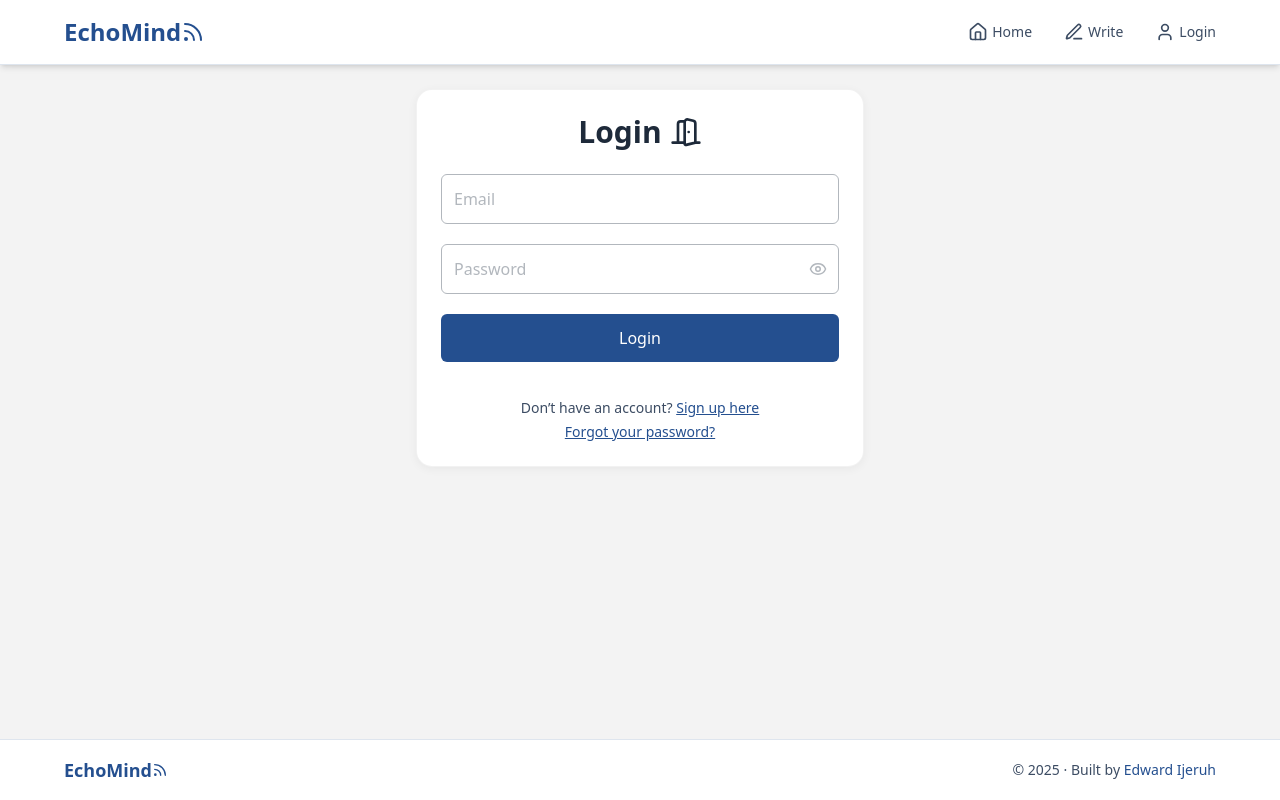
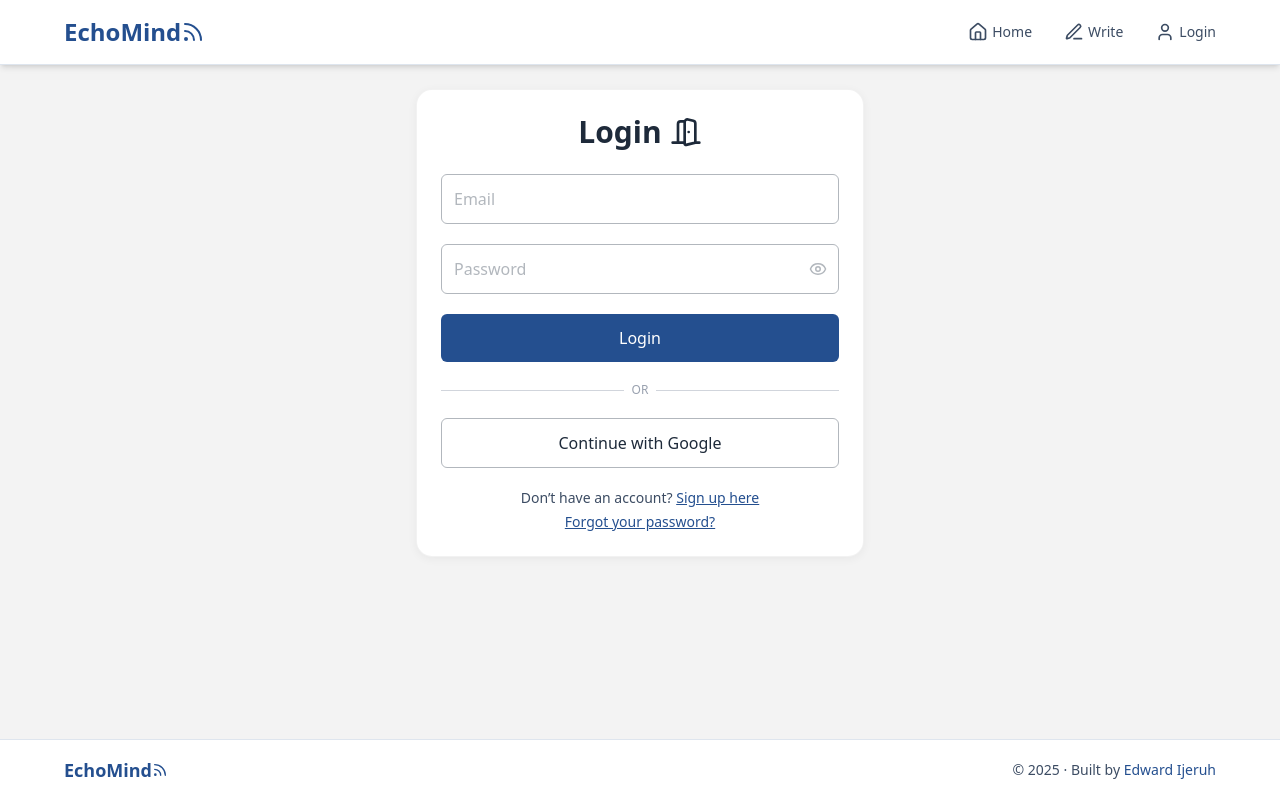
Before and after one commit to Edward-Ijeruh/mindink, a Next.js app: page /login in a window 1280 px wide. Built offline with nearby package versions, Linux system fonts and the light colour scheme; no server answers.

Commit message:
Implement login/signup with  google

```diff
--- a/src/app/ClientLayout.tsx
+++ b/src/app/ClientLayout.tsx
@@ -100,7 +100,7 @@ export default function ClientLayout({ children }: { children: ReactNode }) {
               animate={{ opacity: 1, y: 0 }}
               exit={{ opacity: 0, y: -20 }}
               transition={{ duration: 0.2 }}
-              className="absolute top-full left-0 w-full bg-[var(--bg-glass)] backdrop-blur-lg border-b border-[var(--border-glass)] shadow-lg z-40"
+              className="absolute top-full left-0 w-full h-screen bg-[var(--bg-glass)] backdrop-blur-lg border-b border-[var(--border-glass)] shadow-lg z-40"
             >
               <nav className="flex flex-col p-4 space-y-4 text-[var(--text-primary)]">
                 <MobileNavLink
--- a/src/app/login/page.tsx
+++ b/src/app/login/page.tsx
@@ -8,7 +8,7 @@ import toast from "react-hot-toast";
 import { Eye, EyeOff, DoorOpen } from "lucide-react";
 
 export default function LoginPage() {
-  const { user, login } = useAuth();
+  const { user, login, loginWithGoogle } = useAuth();
   const router = useRouter();
 
   const [email, setEmail] = useState("");
@@ -47,6 +47,19 @@ export default function LoginPage() {
         default:
           setError("Login failed. Please try again.");
       }
+      setLoading(false);
+    }
+  };
+
+  const handleGoogleLogin = async () => {
+    try {
+      setLoading(true);
+      await loginWithGoogle();
+      toast.success("Logged in with Google!");
+    } catch (err) {
+      toast.error("Google login failed. Please try again.");
+      console.error(err);
+    } finally {
       setLoading(false);
     }
   };
@@ -102,6 +115,23 @@ export default function LoginPage() {
             {loading ? "Logging in..." : "Login"}
           </button>
 
+          {/* Divider */}
+          <div className="flex items-center gap-2 text-sm text-gray-400">
+            <hr className="flex-1 border-gray-300" />
+            <span className="text-xs">OR</span>
+            <hr className="flex-1 border-gray-300" />
+          </div>
+
+          {/* Google login */}
+          <button
+            type="button"
+            onClick={handleGoogleLogin}
+            disabled={loading}
+            className="w-full flex items-center justify-center gap-2 py-3 rounded-md border border-[var(--text-muted)] bg-white text-[var(--text-primary)] hover:bg-gray-100 transition duration-200 disabled:opacity-50 disabled:cursor-not-allowed cursor-pointer"
+          >
+            <span>Continue with Google</span>
+          </button>
+
           {/* Error */}
           {error && <p className="text-red-500 text-sm text-center">{error}</p>}
 
--- a/src/app/signup/page.tsx
+++ b/src/app/signup/page.tsx
@@ -14,7 +14,7 @@ interface SignupFormData {
 }
 
 export default function SignupPage() {
-  const { signup } = useAuth();
+  const { signup, loginWithGoogle } = useAuth();
   const [formData, setFormData] = useState<SignupFormData>({
     email: "",
     password: "",
@@ -53,6 +53,19 @@ export default function SignupPage() {
       } else {
         setError("Signup failed. Please try again.");
       }
+    } finally {
+      setLoading(false);
+    }
+  };
+
+  const handleGoogleLogin = async () => {
+    setLoading(true);
+    try {
+      await loginWithGoogle();
+      toast.success("Signed up with Google!");
+    } catch (err: unknown) {
+      toast.error("Google signup failed. Please try again.");
+      console.error(err);
     } finally {
       setLoading(false);
     }
@@ -124,9 +137,6 @@ export default function SignupPage() {
             </button>
           </div>
 
-          {/* Error */}
-          {error && <p className="text-red-500 text-sm text-center">{error}</p>}
-
           {/* Submit */}
           <button
             type="submit"
@@ -136,7 +146,27 @@ export default function SignupPage() {
             {loading ? "Signing up..." : "Sign Up"}
           </button>
 
-          {/* Login Link */}
+          {/* Divider */}
+          <div className="flex items-center gap-2 text-sm text-gray-400">
+            <hr className="flex-1 border-gray-300" />
+            <span className="text-xs">OR</span>
+            <hr className="flex-1 border-gray-300" />
+          </div>
+
+          {/* Google login */}
+          <button
+            type="button"
+            onClick={handleGoogleLogin}
+            disabled={loading}
+            className="w-full flex items-center justify-center gap-2 py-3 rounded-md border border-[var(--text-muted)] bg-white text-[var(--text-primary)] hover:bg-gray-100 transition duration-200 disabled:opacity-50 disabled:cursor-not-allowed cursor-pointer"
+          >
+            <span>Continue with Google</span>
+          </button>
+
+          {/* Error */}
+          {error && <p className="text-red-500 text-sm text-center">{error}</p>}
+
+          {/* Link */}
           <p className="text-sm text-center mt-4 text-[var(--text-secondary)]">
             Already have an account?{" "}
             <Link
--- a/src/context/AuthContext.tsx
+++ b/src/context/AuthContext.tsx
@@ -8,13 +8,15 @@ import {
   signInWithEmailAndPassword,
   createUserWithEmailAndPassword,
   sendPasswordResetEmail,
+  GoogleAuthProvider,
+  signInWithPopup,
+  updateProfile,
 } from "firebase/auth";
 import { auth } from "@/lib/firebase";
-import { doc, setDoc, serverTimestamp } from "firebase/firestore";
+import { doc, getDoc, setDoc, serverTimestamp } from "firebase/firestore";
 import { firestore } from "@/lib/firebase";
-import { updateProfile } from "firebase/auth";
 
-//The contexts properties
+// The context's properties
 interface AuthContextProps {
   user: User | null;
   loading: boolean;
@@ -22,19 +24,20 @@ interface AuthContextProps {
   signup: (
     email: string,
     password: string,
-    profileData: AdditionalProfileData
+    profileData: AdditionalProfileData,
   ) => Promise<void>;
   logout: () => Promise<void>;
   resetPassword: (email: string) => Promise<void>;
+  loginWithGoogle: () => Promise<void>;
 }
 
-//Additional data for the user signup
+// Additional data for the user signup
 interface AdditionalProfileData {
   username: string;
   location?: string;
 }
 
-//Context created with default values as a fallback
+// Context created with default values as a fallback
 export const AuthContext = createContext<AuthContextProps>({
   user: null,
   loading: true,
@@ -42,31 +45,29 @@ export const AuthContext = createContext<AuthContextProps>({
   signup: async () => {},
   logout: async () => {},
   resetPassword: async () => {},
+  loginWithGoogle: async () => {},
 });
 
-//The provider component for user authentication and update/edit functions
+// The provider component
 export const AuthProvider = ({ children }: { children: React.ReactNode }) => {
   const [user, setUser] = useState<User | null>(null);
   const [loading, setLoading] = useState(true);
 
-  //Login function
   const login = async (email: string, password: string) => {
     await signInWithEmailAndPassword(auth, email, password);
   };
 
-  //Signup function
   const signup = async (
     email: string,
     password: string,
-    profileData: AdditionalProfileData
+    profileData: AdditionalProfileData,
   ): Promise<void> => {
     setLoading(true);
-
     try {
       const userCredential = await createUserWithEmailAndPassword(
         auth,
         email,
-        password
+        password,
       );
       const user = userCredential.user;
 
@@ -90,7 +91,7 @@ export const AuthProvider = ({ children }: { children: React.ReactNode }) => {
           username: profileData.username,
           location: profileData.location || "",
           profileImage: "",
-        })
+        }),
       );
 
       setUser(user);
@@ -110,7 +111,38 @@ export const AuthProvider = ({ children }: { children: React.ReactNode }) => {
     await sendPasswordResetEmail(auth, email);
   };
 
-  //Listening for user login or logout
+  const loginWithGoogle = async () => {
+    const provider = new GoogleAuthProvider();
+    const result = await signInWithPopup(auth, provider);
+    const user = result.user;
+
+    const userRef = doc(firestore, "users", user.uid);
+    const userSnap = await getDoc(userRef);
+
+    if (!userSnap.exists()) {
+      await setDoc(userRef, {
+        email: user.email,
+        username: user.displayName || "",
+        location: "",
+        profileImage: user.photoURL || "",
+        createdAt: serverTimestamp(),
+      });
+    }
+
+    localStorage.setItem(
+      "userProfile",
+      JSON.stringify({
+        uid: user.uid,
+        email: user.email,
+        username: user.displayName || "",
+        location: "",
+        profileImage: user.photoURL || "",
+      }),
+    );
+
+    setUser(user);
+  };
+
   useEffect(() => {
     const unsubscribe = onAuthStateChanged(auth, (firebaseUser) => {
       setUser(firebaseUser || null);
@@ -120,10 +152,17 @@ export const AuthProvider = ({ children }: { children: React.ReactNode }) => {
     return () => unsubscribe();
   }, []);
 
-  //Main provider
   return (
     <AuthContext.Provider
-      value={{ user, loading, login, signup, logout, resetPassword }}
+      value={{
+        user,
+        loading,
+        login,
+        signup,
+        logout,
+        resetPassword,
+        loginWithGoogle,
+      }}
     >
       {children}
     </AuthContext.Provider>
```
